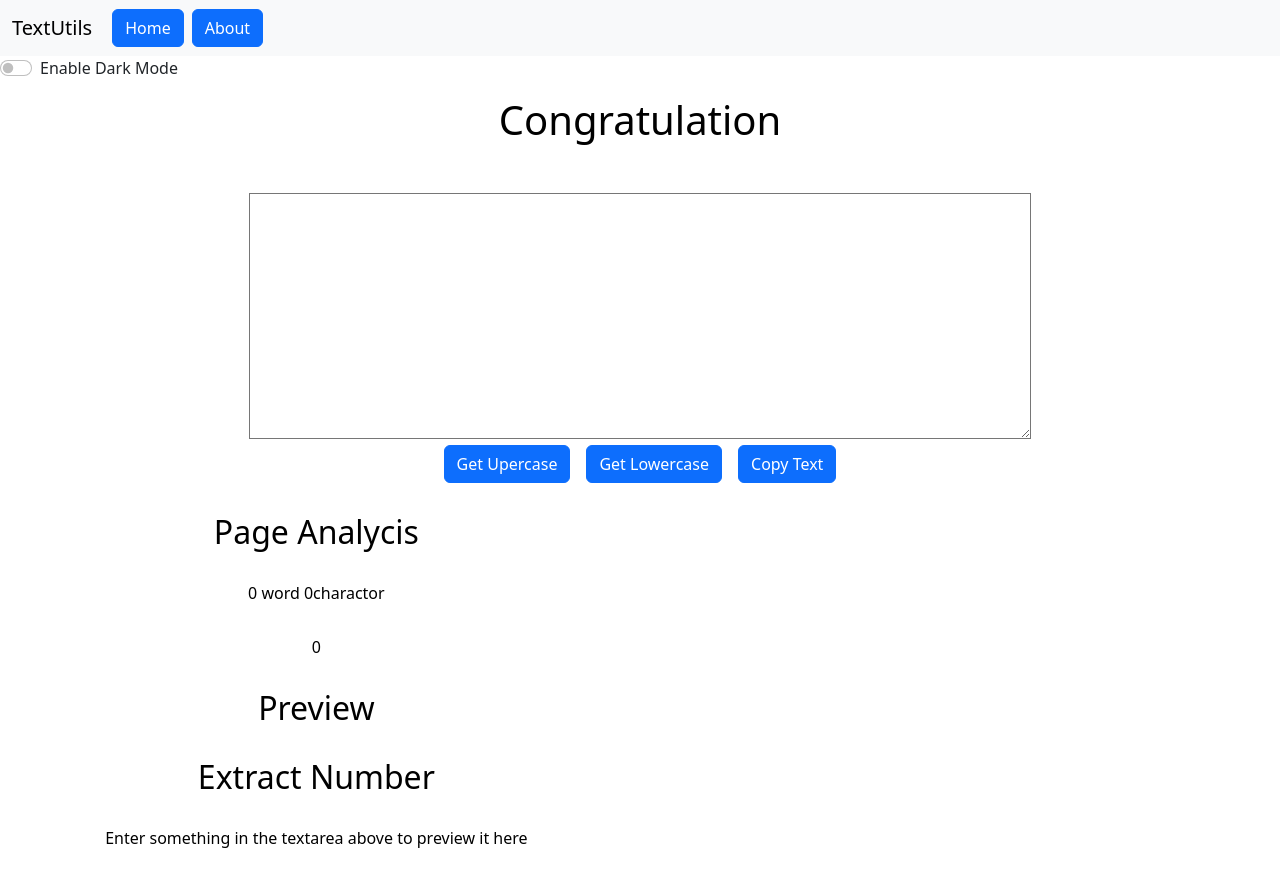
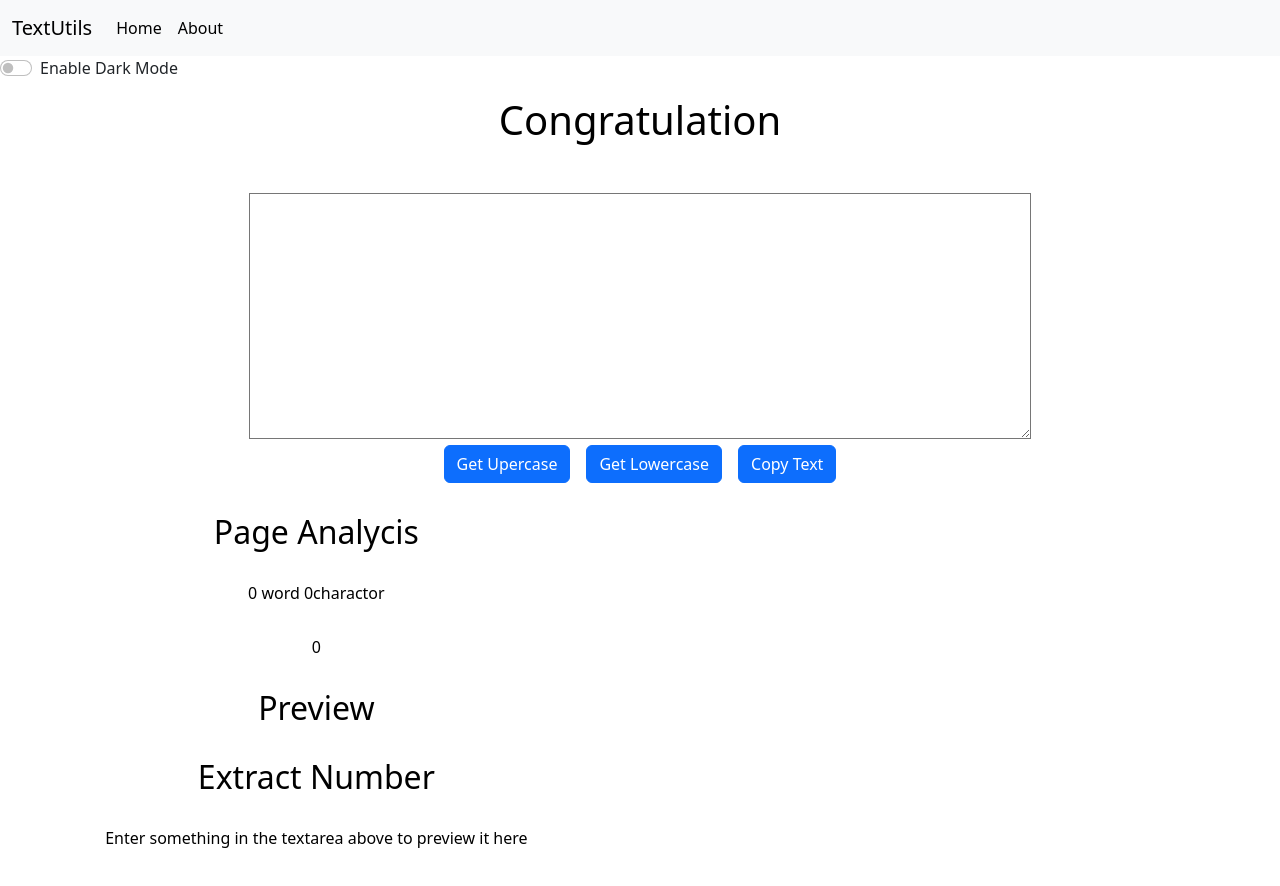
Before and after one commit to ashuthakur1605/TextEditor, a React (Create React App) app: page / in a window 1280 px wide. Shown: the top 886 px of the page. Built offline with nearby package versions, Linux system fonts and the light colour scheme.

Commit message:
new update

```diff
--- a/src/practice/Naav.js
+++ b/src/practice/Naav.js
@@ -17,10 +17,10 @@ export default function Nav(props) {
                         <div className="collapse navbar-collapse" id="navbarNavAltMarkup">
                             <div className="navbar-nav">
                                <li>
-                               <Link className="btn btn-primary mx-1" to='/' role="button">Home</Link>
+                               <Link  className="nav-link active" aria-current="page"  style={{color: props.mode === 'dark' ? 'white' : 'black' }} to="/">Home</Link>
                                </li>
                                 <li>
-                                <Link className="btn btn-primary mx-1" to='/about' role="button">About</Link>
+                                <Link  className="nav-link active" aria-current="page"  style={{color: props.mode === 'dark' ? 'white' : 'black' }} to='/about'>About</Link>
                                 </li>
                             </div>
                         </div>
```
